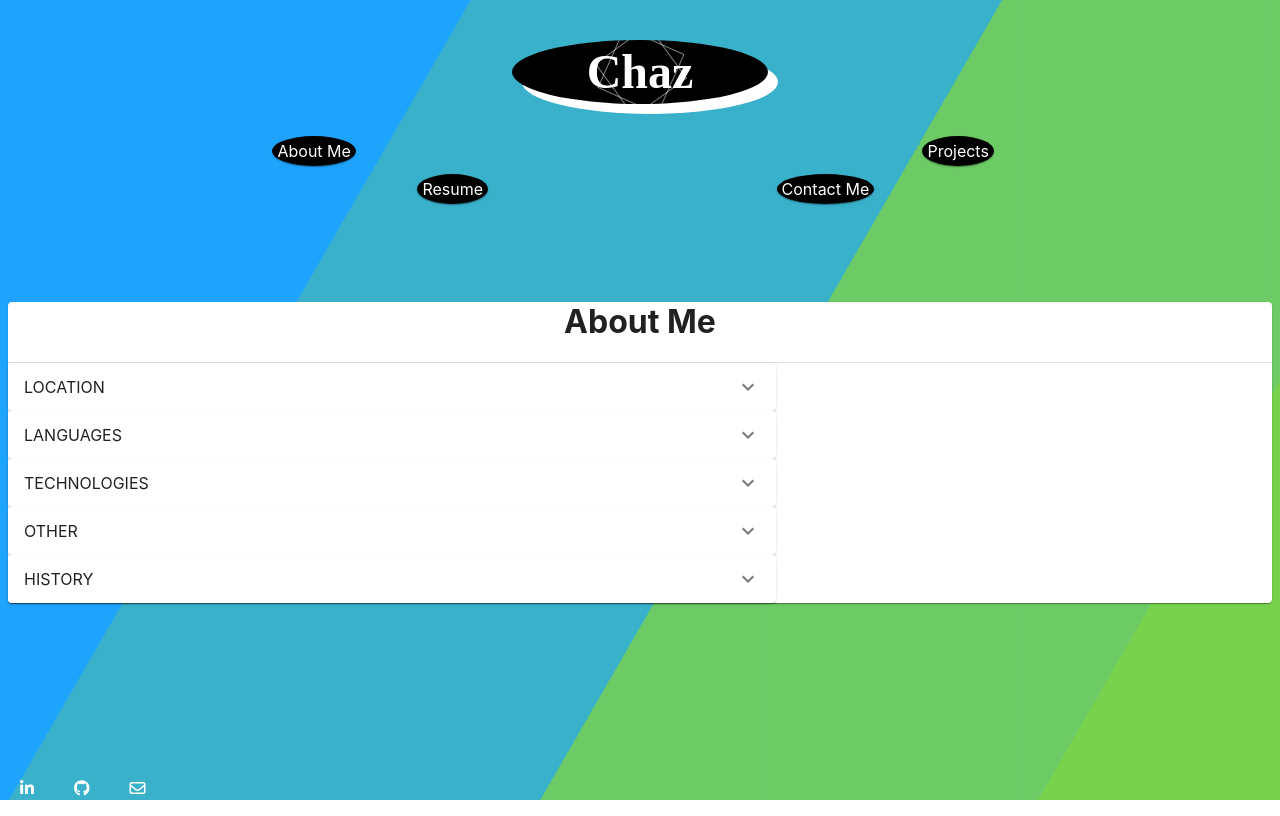
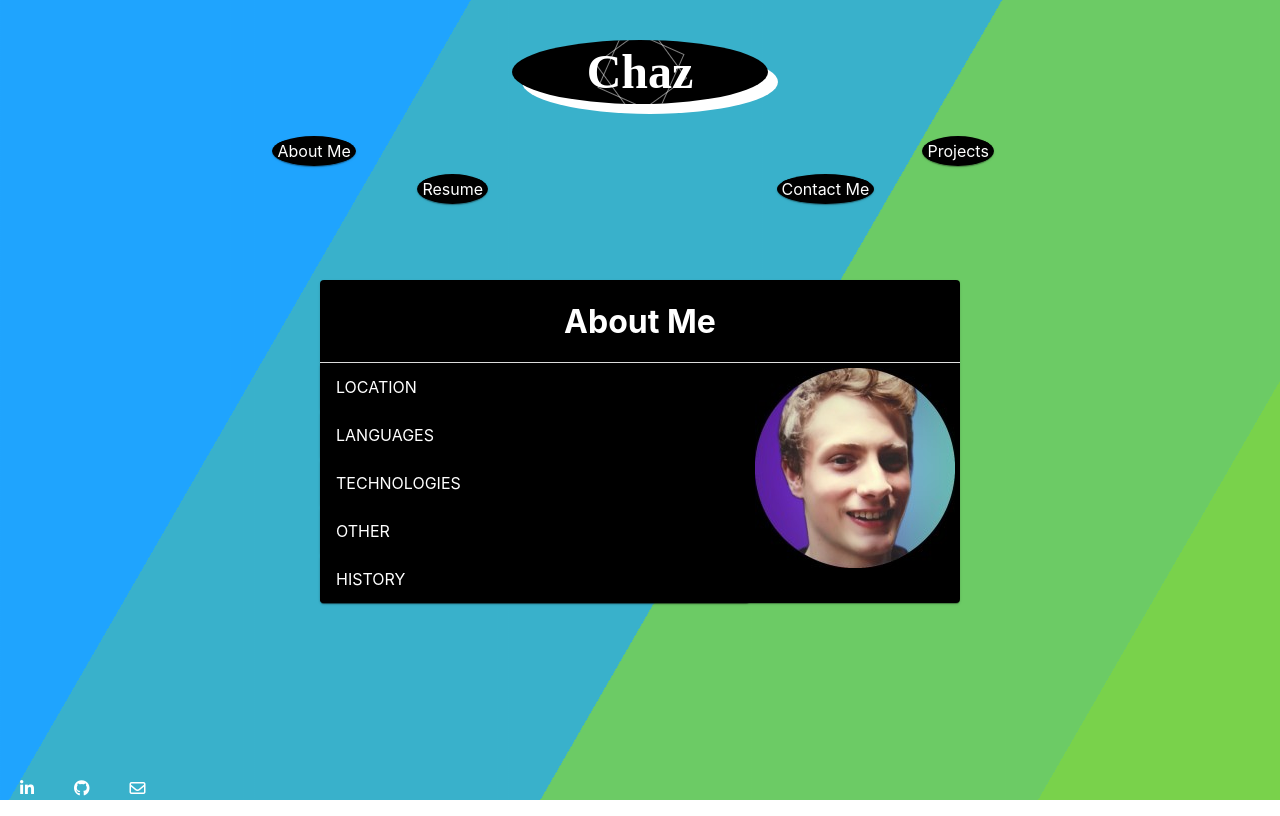
Before and after one commit to chazcurlee/portfolio, a React (Create React App) app: page /about-me in a window 1280 px wide. Both pictures are taken after a click on the element "Software Engineer.". Built offline with nearby package versions, Linux system fonts and the light colour scheme; a web font is replaced by a local one.

Commit message:
aligned about me and resume as well as footer

```diff
--- a/src/App.js
+++ b/src/App.js
@@ -1,6 +1,5 @@
 import './App.css';
 import {Route, Routes} from 'react-router-dom'
-import Landing from './pages/Landing';
 import AboutMe from './pages/AboutMe';
 import Contact from './pages/Contact';
 import Projects from './pages/Projects';
@@ -11,6 +10,7 @@ import Divider from "@mui/material/Divider";
 import {useState, useEffect} from 'react'
 import Footer from './components/Footer'
 import Nav from './components/Nav';
+
 
 
 
@@ -29,11 +29,15 @@ function App() {
   }, [classState])
 
 
+
+
   return (
     <div className="App">
       <div className={bgState}></div>
       <div className={`${bgState} bg2`}></div>
       <div className={`${bgState} bg3`}></div>
+
+
 
 
 
@@ -51,11 +55,12 @@ function App() {
 
         <Routes>
           {/* <Route path='/' element={<Landing aniState={aniState} setAniState={setAniState} setClassState={setClassState} setButtClassState={setButtClassState} classState={classState} buttonClassState={buttonClassState} nameState={nameState} setNameState={setNameState}/>} /> */}
-          <Route path='/about-me' element={<AboutMe Paper={<Paper />} Divider={<Divider />} Info={Info}/>} />
+          <Route path='/about-me' element={<AboutMe classState={classState} Paper={<Paper />} Divider={<Divider />} Info={Info}/>} />
           <Route path='/contact' element={<Contact Info={Info}/>} />
           <Route path='/projects' element={<Projects />} />
           <Route path='/resume' element={<Resume />} />
         </Routes>
+        {/* <AboutMe classState={classState} Info={Info} /> */}
         <Footer classState={classState}/>
 
     </div>
--- a/src/components/AccordianComp.jsx
+++ b/src/components/AccordianComp.jsx
@@ -43,8 +43,17 @@ const AccordianComp = ({ type, Info }) => {
 
   return (
     <div>
-      <Accordion sx={{ maxWidth: "60vw" }}>
+      <Accordion
+        sx={{
+          maxWidth: "60vw",
+          backgroundColor: "black",
+          color: "white",
+          textAlign: "center",
+          justifyContent: "center",
+        }}
+      >
         <AccordionSummary
+          sx={{ justifyContent: "center" }}
           expandIcon={<ExpandMoreIcon />}
           aria-controls="panel1a-content"
           id="panel1a-header"
--- a/src/index.css
+++ b/src/index.css
@@ -1,3 +1,15 @@
+body {
+  font-family: -apple-system, BlinkMacSystemFont, "Segoe UI", "Roboto", "Oxygen",
+    "Ubuntu", "Cantarell", "Fira Sans", "Droid Sans", "Helvetica Neue",
+    sans-serif;
+  -webkit-font-smoothing: antialiased;
+  -moz-osx-font-smoothing: grayscale;
+}
+
+.App {
+  height: 100vh;
+}
+
 .bg {
   animation: slide 3s ease-in-out infinite alternate;
   background-image: linear-gradient(-60deg, #6c3 50%, #09f 50%);
@@ -26,6 +38,10 @@ a:visited,
   color: white;
 }
 
+.portrait {
+  z-index: -1;
+}
+
 .item-1.fadeIn {
   animation-duration: 3s;
   animation-iteration-count: 1;
@@ -52,34 +68,6 @@ a:visited,
   animation-name: fadeIn;
   animation-timing-function: ease;
   animation-duration: 4s;
-}
-
-body {
-  font-family: -apple-system, BlinkMacSystemFont, "Segoe UI", "Roboto", "Oxygen",
-    "Ubuntu", "Cantarell", "Fira Sans", "Droid Sans", "Helvetica Neue",
-    sans-serif;
-  -webkit-font-smoothing: antialiased;
-  -moz-osx-font-smoothing: grayscale;
-}
-
-code {
-  font-family: source-code-pro, Menlo, Monaco, Consolas, "Courier New",
-    monospace;
-}
-.App {
-  height: 100vh;
-}
-
-@keyframes animated_text {
-  0% {
-    background-position: 0px 50%;
-  }
-  50% {
-    background-position: 100% 50%;
-  }
-  100% {
-    background-position: 0px 50%;
-  }
 }
 
 .small {
@@ -160,6 +148,18 @@ code {
   animation-duration: 2s;
 }
 
+@keyframes animated_text {
+  0% {
+    background-position: 0px 50%;
+  }
+  50% {
+    background-position: 100% 50%;
+  }
+  100% {
+    background-position: 0px 50%;
+  }
+}
+
 @keyframes shadow-move {
   0% {
     box-shadow: 0px 0px;
@@ -211,28 +211,6 @@ code {
   }
 }
 
-.name-grow {
-  width: 256px;
-  height: 64px;
-  background-color: rgb(255, 255, 255);
-  color: black;
-  text-align: center;
-  align-self: center;
-  /* background: linear-gradient(-45deg, #6355a4, #6355a4, #c93e2c, #c93e2c); */
-  background-size: 300%;
-  /* font-family: "Inspiration", cursive; */
-  font-weight: 900;
-  font-size: 1vw;
-  border-style: solid;
-  /* border-radius: 50%; */
-  /* -webkit-background-clip: text;
-  -webkit-text-fill-color: transparent;
-  animation: animated_text 3s ease-in-out infinite;
-  -moz-animation: animated_text 3s ease-in-out infinite;
-  -webkit-animation: animated_text 3s ease-in-out infinite; */
-  cursor: pointer;
-}
-
 @-webkit-keyframes fadeIn {
   0% {
     opacity: 0;
@@ -267,6 +245,45 @@ code {
   100% {
     opacity: 0;
   }
+}
+
+@keyframes underlineBlink {
+  0% {
+    /* text-decoration: none; */
+    border-style: solid;
+  }
+  100% {
+    /* text-decoration: underline; */
+    border-style: double;
+  }
+}
+
+.resume {
+  width: 40vw;
+  margin: auto;
+}
+
+.name-grow {
+  width: 256px;
+  height: 64px;
+  background-color: rgb(255, 255, 255);
+  color: black;
+  text-align: center;
+  align-self: center;
+  /* background: linear-gradient(-45deg, #6355a4, #6355a4, #c93e2c, #c93e2c); */
+  background-size: 300%;
+  /* font-family: "Inspiration", cursive; */
+  font-weight: 900;
+  font-size: 1vw;
+  border-style: solid;
+  /* border-radius: 50%; */
+  /* -webkit-background-clip: text;
+  -webkit-text-fill-color: transparent;
+  animation: animated_text 3s ease-in-out infinite;
+  -moz-animation: animated_text 3s ease-in-out infinite;
+  -webkit-animation: animated_text 3s ease-in-out infinite; */
+  cursor: pointer;
+  animation: underlineBlink 2s linear infinite;
 }
 
 .item {
@@ -307,7 +324,7 @@ code {
 
 .foot-container {
   height: calc(100% - 60px);
-  position: absolute;
+  position: fixed;
   left: 0;
   bottom: 0;
   right: 1;
--- a/src/info/Info.js
+++ b/src/info/Info.js
@@ -1,6 +1,6 @@
 const Info =  {
 
-    location: 'Woodstock, GA 30189',
+    location: 'Sandy Springs, GA 30350',
     name: "Chaz Curlee",
     email: 'chaz.curlee@gmail.com',
     languages: ['HTML/CSS', 'Javascript', 'Python'],
--- a/src/pages/AboutMe.jsx
+++ b/src/pages/AboutMe.jsx
@@ -1,16 +1,41 @@
-import { Paper, Divider } from "@mui/material";
+import { Paper, Divider, Grid } from "@mui/material";
 import AccordianComp from "../components/AccordianComp";
+import selfPortrait from "../assets/img/pic.jpeg";
 
-const AboutMe = ({ Info }) => {
+const AboutMe = ({ Info, classState }) => {
   return (
-    <Paper>
+    <Paper
+      className={classState}
+      sx={{
+        backgroundColor: "black",
+        color: "white",
+        maxWidth: "50vw",
+        position: "absolute",
+        left: "25%",
+        marginBottom: "20px",
+      }}
+    >
       <h1>About Me</h1>
-      <Divider />
-      <AccordianComp type={"LOCATION"} Info={Info} />
-      <AccordianComp type={"LANGUAGES"} Info={Info} />
-      <AccordianComp type={"TECHNOLOGIES"} Info={Info} />
-      <AccordianComp type={"OTHER"} Info={Info} />
-      <AccordianComp type={"HISTORY"} Info={Info} />
+      <Divider sx={{ color: "white", backgroundColor: "white" }} />
+      <Grid
+        container
+        direction="column"
+        sx={{
+          display: "grid",
+          gridTemplateColumns: "2",
+        }}
+      >
+        <Grid item gridColumn="1">
+          <AccordianComp type={"LOCATION"} Info={Info} />
+          <AccordianComp type={"LANGUAGES"} Info={Info} />
+          <AccordianComp type={"TECHNOLOGIES"} Info={Info} />
+          <AccordianComp type={"OTHER"} Info={Info} />
+          <AccordianComp type={"HISTORY"} Info={Info} />
+        </Grid>
+        <Grid item gridColumn="2" sx={{ padding: "5px" }}>
+          <img src={selfPortrait} />
+        </Grid>
+      </Grid>
     </Paper>
   );
 };
--- a/src/pages/Resume.jsx
+++ b/src/pages/Resume.jsx
@@ -4,13 +4,14 @@ import resume from "../assets/img/resume.png";
 
 const Resume = () => {
   return (
-    <div>
+    <div className="resume">
       <h1>Resume</h1>
-      <Card>
+      <Card sx={{}}>
         <a href="https://docs.google.com/document/d/1TyzUGlZK5YQHXGNvPZzyu-oYiESuD2eQFUQCRMrxKPk/edit?usp=sharing">
           <CardMedia
             component="img"
             height="auto"
+            width="auto"
             image={resume}
             alt="letterle logo"
           ></CardMedia>
```
